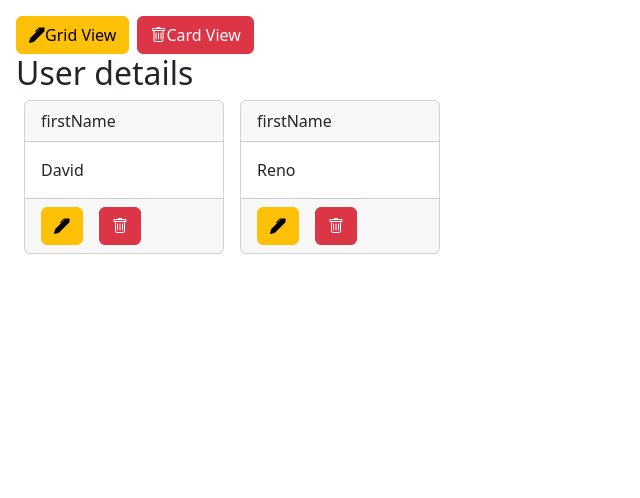
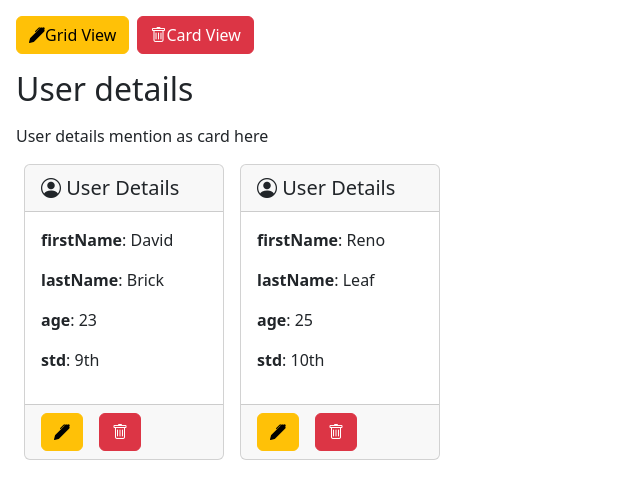
Before and after one commit to Suprit202/reactJS, a React (Vite) app: page / in a window 1280 px wide. Both pictures are taken after a click on the button "Card View". Shown: the top 498 px of the page, without its empty margins (0-640 px from the left). Built offline with nearby package versions, Linux system fonts and the light colour scheme.

Commit message:
Enhance DataCard and ControlledDemo1 components with improved captions and layout for better user experience

```diff
--- a/src/controlled-components/data-card.jsx
+++ b/src/controlled-components/data-card.jsx
@@ -1,17 +1,26 @@
 export function DataCard(props) {
-  return(
+  return (
+    <div>
+      <div className="my-3">{props.caption}</div>
+
       <div className="d-flex flex-wrap">
         {
-        props.data.map((item,i) =>
-          <div key={i} className="card mx-2" style={{width:'200px'}}>
+          props.data.map((item, i) =>
+            <div key={i} className="card mx-2" style={{ width: '200px' }}>
               <div className="card-header">
                 {
-                Object.keys(item)[0]
+                  <div className="bi bi-person-circle fs-5"> User Details</div>
                 }
               </div>
               <div className="card-body">
                 {
-                item[Object.keys(item)[0]]
+                  Object.keys(item).map(key =>
+                    <div>
+                      <ul className="list-unstyled">
+                        <li><span className="fw-bold">{key}</span>: {item[key]}</li>
+                      </ul>
+                    </div>
+                  )
                 }
               </div>
               <div className="card-footer">
@@ -22,5 +31,6 @@ export function DataCard(props) {
           )
         }
       </div>
+    </div>
   )
 }
--- a/src/controlledDemo1.jsx
+++ b/src/controlledDemo1.jsx
@@ -7,18 +7,18 @@ export function ControlledDemo1() {
   const [view,setView] = useState(<DataGrid1 caption='User details mention here' fields={['First Name','Last Name','age','Standard']} data={[{firstName:'David', lastName:'Brick', age:'23', std:'9th'}, {firstName:'Reno', lastName:'Leaf', age:'25', std:'10th'}]}></DataGrid1>);
 
   function GridView() {
-    setView(<DataGrid1 caption='User details mention here' fields={['First Name','Last Name','age','Standard']} data={[{firstName:'David', lastName:'Brick', age:'23', std:'9th'}, {firstName:'Reno', lastName:'Leaf', age:'25', std:'10th'}]}></DataGrid1>);
+    setView(<DataGrid1 caption='User details mention as table here' fields={['First Name','Last Name','age','Standard']} data={[{firstName:'David', lastName:'Brick', age:'23', std:'9th'}, {firstName:'Reno', lastName:'Leaf', age:'25', std:'10th'}]}></DataGrid1>);
   }
 
   function CardView() {
-    setView(<DataCard caption='User details mention here' fields={['First Name','Last Name','age','Standard']} data={[{firstName:'David', lastName:'Brick', age:'23', std:'9th'}, {firstName:'Reno', lastName:'Leaf', age:'25', std:'10th'}]}></DataCard>)
+    setView(<DataCard caption='User details mention as card here' fields={['First Name','Last Name','age','Standard']} data={[{firstName:'David', lastName:'Brick', age:'23', std:'9th'}, {firstName:'Reno', lastName:'Leaf', age:'25', std:'10th'}]}></DataCard>)
   }
 
   return(
     <div className="container-fluid p-3">
       <button className="btn btn-warning bi bi-pen-fill" onClick={GridView}>Grid View</button>
       <button className="btn btn-danger bi bi-trash mx-2" onClick={CardView}>Card View</button>
-      <h2>User details</h2>
+      <h2 className="mt-3">User details</h2>
       <div>{view}</div>
     </div>
   );
```
Lines whose indentation alone changed are shown as unchanged.
